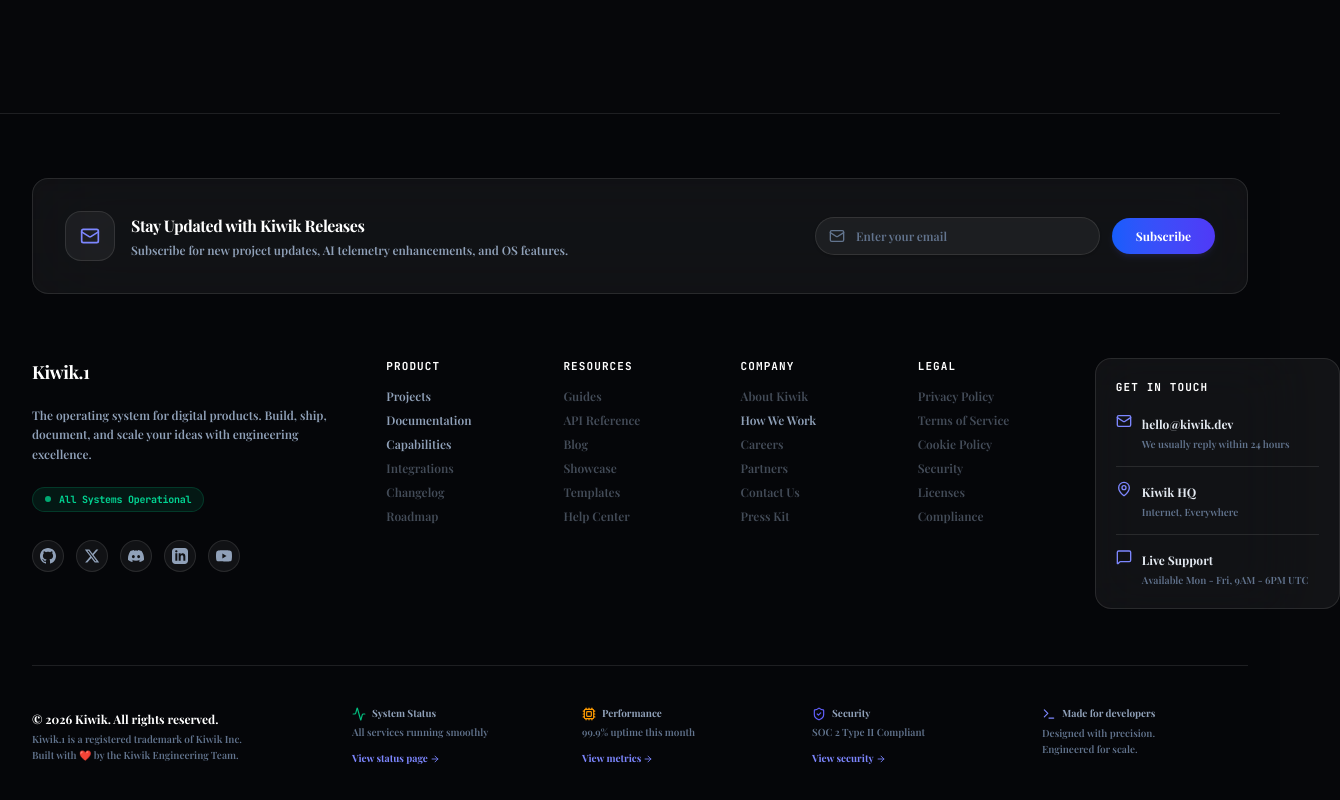
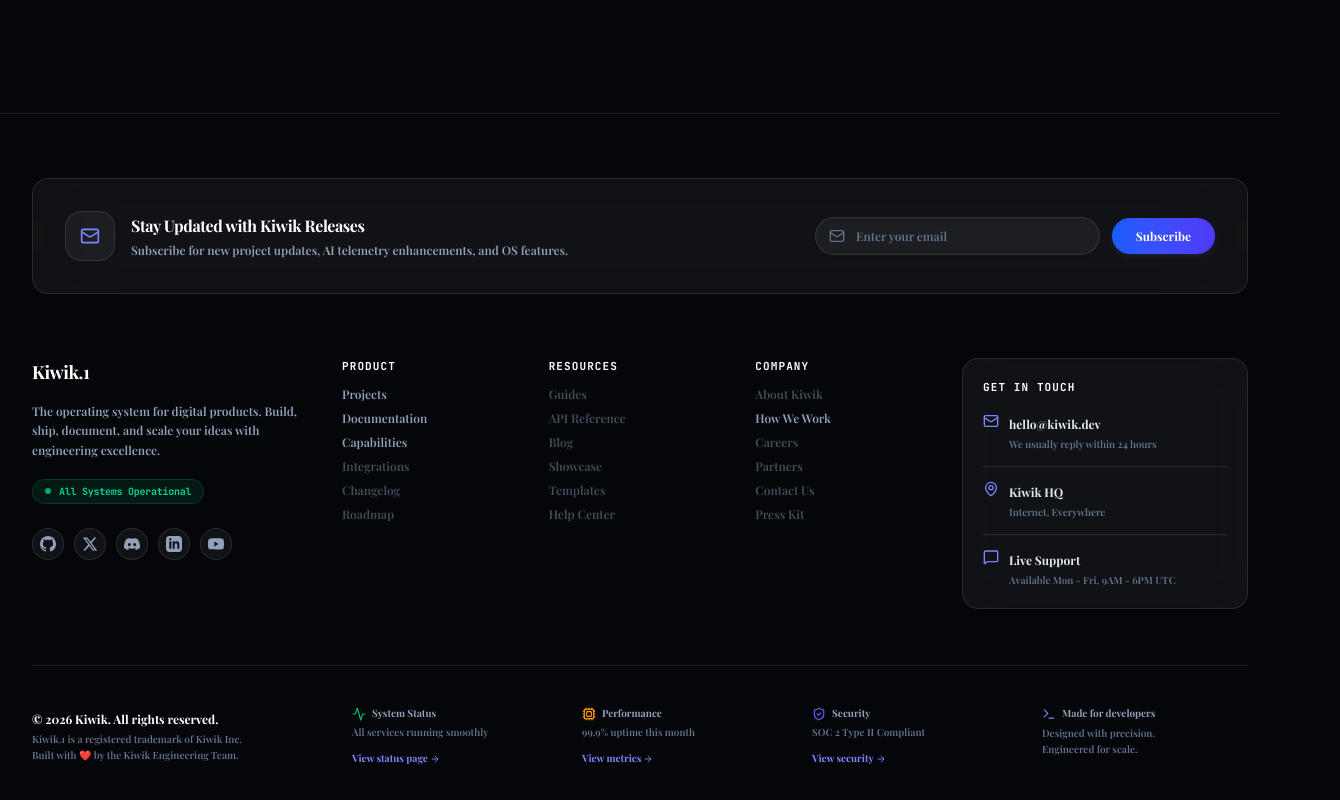
Before and after one commit to vivek-shaganti1/Kiwik, a Next.js app: page / in a window 1280 px wide. Shown: the part 3201-4001 px from the top of the page, 1340 px wide, since content can reach past the window. Built offline with nearby package versions, Linux system fonts and the light colour scheme; a web font is replaced by a local one.

Commit message:
fix: responsive footer layout and multi-device overflow-x protection

```diff
--- a/src/app/layout.tsx
+++ b/src/app/layout.tsx
@@ -41,7 +41,7 @@ export default function RootLayout({
   return (
     <html lang="en" suppressHydrationWarning>
       <body
-        className="antialiased min-h-screen flex flex-col"
+        className="antialiased min-h-screen flex flex-col overflow-x-hidden w-full max-w-full"
         style={{
           fontFamily: "var(--font-sans)",
           background: "var(--bg-primary)",
@@ -53,7 +53,7 @@ export default function RootLayout({
           <CursorGlow />
           <Navbar />
           <CommandPalette />
-          <main className="flex-1 pt-[72px]">{children}</main>
+          <main className="flex-1 pt-[72px] overflow-x-hidden w-full max-w-full">{children}</main>
           <Footer />
         </ThemeProvider>
       </body>
--- a/src/components/layout/footer.tsx
+++ b/src/components/layout/footer.tsx
@@ -120,11 +120,11 @@ export function Footer() {
           </form>
         </div>
 
-        {/* Main Sitemap Grid (xl:grid-cols-7 resolves column wrapping) */}
-        <div className="grid grid-cols-1 md:grid-cols-3 lg:grid-cols-4 xl:grid-cols-7 gap-10 xl:gap-6 pb-14 border-b border-slate-300/40 dark:border-white/10">
+        {/* Main Sitemap Grid */}
+        <div className="grid grid-cols-1 sm:grid-cols-2 md:grid-cols-6 lg:grid-cols-12 gap-8 lg:gap-6 pb-14 border-b border-slate-300/40 dark:border-white/10 overflow-hidden">
 
-          {/* Brand block (Col 1 & Col 2 span) */}
-          <div className="md:col-span-3 xl:col-span-2 space-y-5 text-left pr-4">
+          {/* Brand block */}
+          <div className="sm:col-span-2 md:col-span-6 lg:col-span-3 space-y-4 text-left pr-0 lg:pr-4">
             <div className="flex items-center gap-2">
               <span className="text-lg font-serif font-bold text-slate-800 dark:text-white tracking-tight">Kiwik.1</span>
             </div>
@@ -137,7 +137,7 @@ export function Footer() {
             </div>
 
             {/* Social Icons row */}
-            <div className="flex items-center gap-3 pt-2">
+            <div className="flex items-center gap-2.5 pt-2 flex-wrap">
               <Link href="https://github.com/shagantivivekgoud" target="_blank" className="w-8 h-8 rounded-full bg-white/5 hover:bg-neutral-200/50 dark:hover:bg-white/10 border border-slate-300/40 dark:border-white/10 flex items-center justify-center text-slate-500 dark:text-slate-400 hover:text-slate-900 dark:hover:text-white transition-colors">
                 <GithubIcon className="w-4 h-4" />
               </Link>
@@ -157,7 +157,7 @@ export function Footer() {
           </div>
 
           {/* Product links list */}
-          <div className="text-left space-y-3.5 col-span-1">
+          <div className="col-span-1 sm:col-span-1 md:col-span-3 lg:col-span-2 text-left space-y-3">
             <h5 className="text-[11px] font-mono tracking-widest text-slate-900 dark:text-white uppercase font-bold">Product</h5>
             <ul className="space-y-2 text-xs font-semibold text-slate-500 dark:text-slate-400">
               <li><Link href="/projects" className="hover:text-slate-900 dark:hover:text-white transition-colors">Projects</Link></li>
@@ -170,7 +170,7 @@ export function Footer() {
           </div>
 
           {/* Resources links list */}
-          <div className="text-left space-y-3.5 col-span-1">
+          <div className="col-span-1 sm:col-span-1 md:col-span-3 lg:col-span-2 text-left space-y-3">
             <h5 className="text-[11px] font-mono tracking-widest text-slate-900 dark:text-white uppercase font-bold">Resources</h5>
             <ul className="space-y-2 text-xs font-semibold text-slate-500 dark:text-slate-400">
               <li><span className="opacity-45 cursor-not-allowed text-slate-400">Guides</span></li>
@@ -183,7 +183,7 @@ export function Footer() {
           </div>
 
           {/* Company links list */}
-          <div className="text-left space-y-3.5 col-span-1">
+          <div className="col-span-1 sm:col-span-1 md:col-span-3 lg:col-span-2 text-left space-y-3">
             <h5 className="text-[11px] font-mono tracking-widest text-slate-900 dark:text-white uppercase font-bold">Company</h5>
             <ul className="space-y-2 text-xs font-semibold text-slate-500 dark:text-slate-400">
               <li><span className="opacity-45 cursor-not-allowed text-slate-400">About Kiwik</span></li>
@@ -195,28 +195,15 @@ export function Footer() {
             </ul>
           </div>
 
-          {/* Legal links list */}
-          <div className="text-left space-y-3.5 col-span-1">
-            <h5 className="text-[11px] font-mono tracking-widest text-slate-900 dark:text-white uppercase font-bold">Legal</h5>
-            <ul className="space-y-2 text-xs font-semibold text-slate-500 dark:text-slate-400">
-              <li><span className="opacity-45 cursor-not-allowed text-slate-400">Privacy Policy</span></li>
-              <li><span className="opacity-45 cursor-not-allowed text-slate-400">Terms of Service</span></li>
-              <li><span className="opacity-45 cursor-not-allowed text-slate-400">Cookie Policy</span></li>
-              <li><span className="opacity-45 cursor-not-allowed text-slate-400">Security</span></li>
-              <li><span className="opacity-45 cursor-not-allowed text-slate-400">Licenses</span></li>
-              <li><span className="opacity-45 cursor-not-allowed text-slate-400">Compliance</span></li>
-            </ul>
-          </div>
-
           {/* Get in Touch Card */}
-          <div className="p-5 rounded-2xl bg-neutral-200/40 dark:bg-white/5 border border-slate-300/50 dark:border-white/10 flex flex-col gap-4 text-left min-w-[245px] backdrop-blur-xl md:col-span-3 xl:col-span-1">
+          <div className="col-span-1 sm:col-span-2 md:col-span-6 lg:col-span-3 p-5 rounded-2xl bg-neutral-200/40 dark:bg-white/5 border border-slate-300/50 dark:border-white/10 flex flex-col gap-4 text-left backdrop-blur-xl w-full max-w-full">
             <h5 className="text-[11px] font-mono tracking-widest text-slate-900 dark:text-white uppercase font-bold">Get in Touch</h5>
 
             <div className="space-y-3.5">
               <div className="flex gap-2.5 items-start">
                 <Mail className="w-4 h-4 text-indigo-500 dark:text-indigo-400 mt-0.5 shrink-0" />
                 <div>
-                  <a href="mailto:hello@kiwik.dev" className="text-xs font-bold text-slate-700 dark:text-slate-200 hover:text-indigo-500 dark:hover:text-indigo-400 transition-colors">hello@kiwik.dev</a>
+                  <a href="mailto:hello@kiwik.dev" className="text-xs font-bold text-slate-700 dark:text-slate-200 hover:text-indigo-500 dark:hover:text-indigo-400 transition-colors break-all">hello@kiwik.dev</a>
                   <p className="text-[10px] text-slate-400 dark:text-slate-500 mt-0.5 font-semibold">We usually reply within 24 hours</p>
                 </div>
               </div>
```
